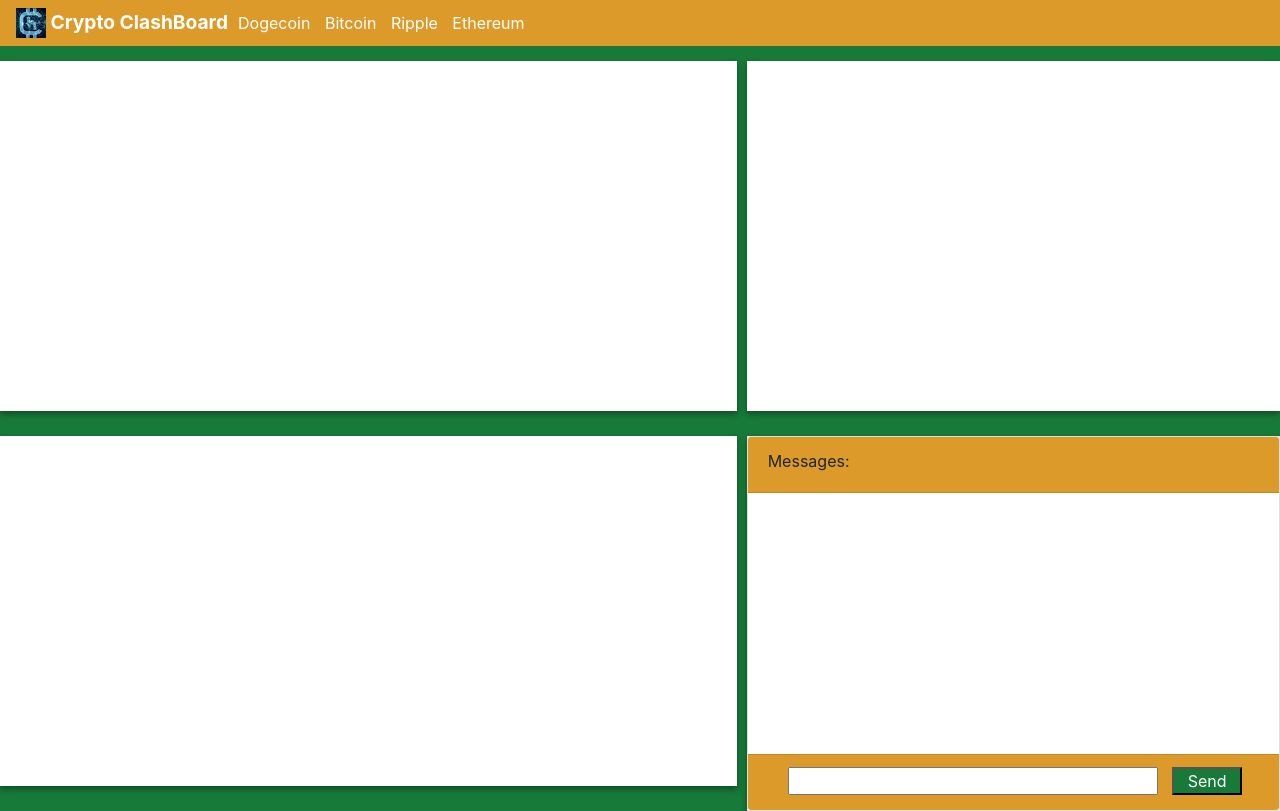
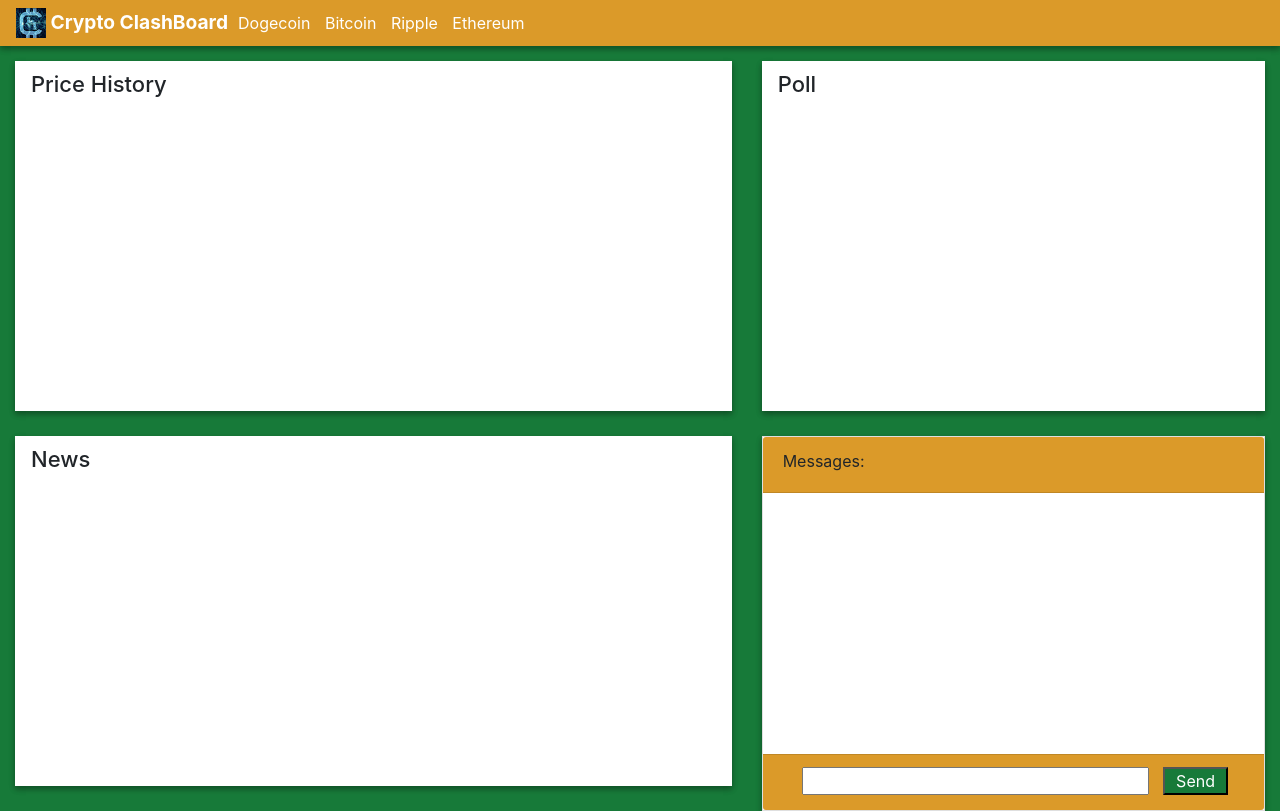
Before and after one commit to t-gottschalk/project-1, a website: page index.html in a window 1280 px wide. Drawn offline with nearby package versions, Linux system fonts and the light colour scheme; no server answers.

Commit message:
section headers added

```diff
--- a/assets/css/style.css
+++ b/assets/css/style.css
@@ -34,30 +34,13 @@ li {
 .navbar {
   padding-right: 41.9%;
   margin-bottom: 15px;
+  box-shadow: 0 3px 6px rgba(0,0,0,0.16), 0 3px 6px rgba(0,0,0,0.23);
+  border-radius: 0;
 }
 
 .navbar,
 .card-danger {
   background-color: #db9a29;
-}
-
-#top-row {
-  margin: 0 0 10px 0;
-  height: 330px
-}
-
-#bottom-row {
-  height: 330px;
-  margin: 0;
-}
-
-.col-md-5,
-.col-md-7 {
-  padding: 0;
-}
-
-.col-md-7 {
-  padding-right: 10px;
 }
 
 form input {
@@ -113,3 +96,8 @@ form {
   background-color: #FFFFFF;
   box-shadow: 0 3px 6px rgba(0,0,0,0.16), 0 3px 6px rgba(0,0,0,0.23);
 }
+
+.section-header {
+  font-size: 22px;
+  padding: 10px 16px;
+}
--- a/index.html
+++ b/index.html
@@ -27,15 +27,21 @@
     <div class="container-fluid" id="main-app">
         <div class="row">
             <div class="col-md-7">
-                <div id="ticker" class="section section-ticker"></div>
+                <div id="ticker" class="section section-ticker">
+                    <h3 class="section-header">Price History</h3>
+                </div>
             </div>
             <div class="col-md-5">
-                <div id="poll" class="section section-poll"></div>
+                <div id="poll" class="section section-poll">
+                    <h3 class="section-header">Poll</h3>
+                </div>
             </div>
         </div>
         <div class="row">
             <div class="col-md-7">
-                <div id="articles" class="section section-articles"></div>
+                <div id="articles" class="section section-articles">
+                    <h3 class="section-header">News</h3>
+                </div>
             </div>
             <div class="col-md-5">
                 <div id="chat" class="section section-chat card card-inverse">
```
